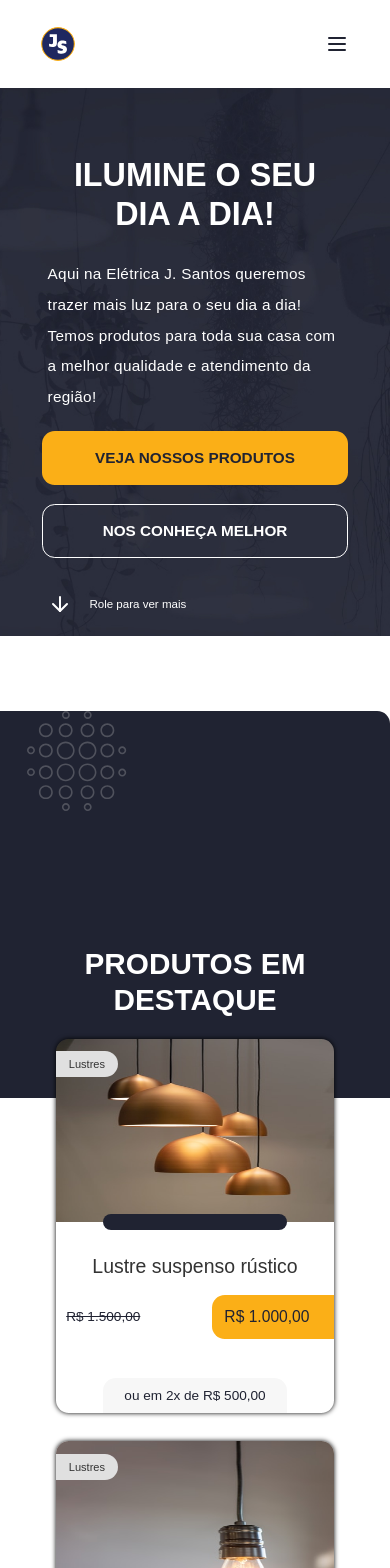
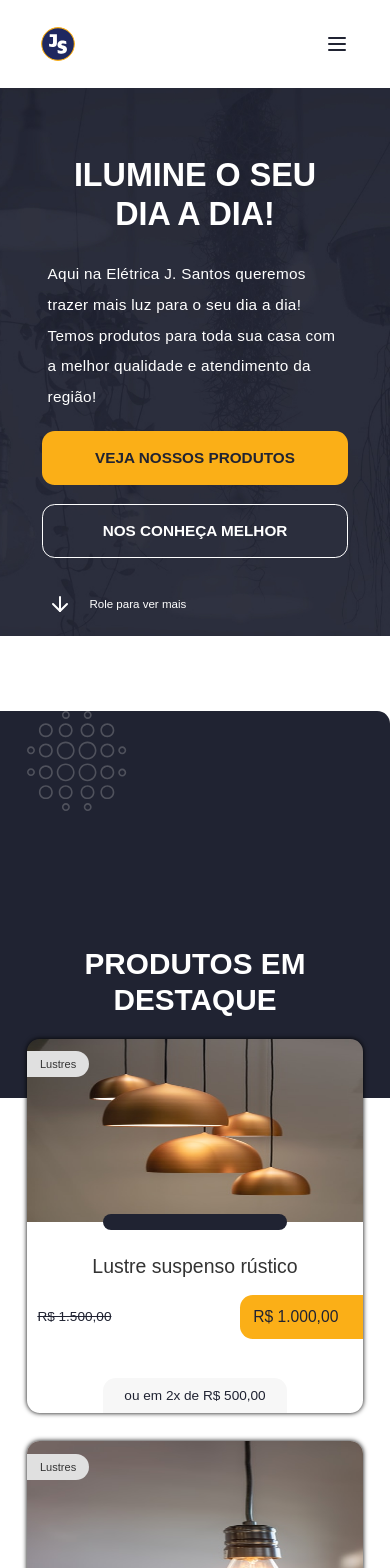
Before and after one commit to joaoSouza-js/Eletricas-J.Santos, a React (Vite) app: page / in a window 390 px wide. Shown: the top 1568 px of the page. Built offline with nearby package versions, Linux system fonts and the light colour scheme; a web font is replaced by a local one.

Commit message:
feat add resize

```diff
--- a/src/components/CategoryCard/styles.ts
+++ b/src/components/CategoryCard/styles.ts
@@ -9,7 +9,7 @@ export const CategoryCardContainer = styled('div', {
     gap: '1rem',
 
     '@media (max-width: 500px)': {
-        maxWidth: '20.4375rem',
+
         width: '100%',
     },
 
--- a/src/components/Footer/styles.ts
+++ b/src/components/Footer/styles.ts
@@ -23,7 +23,7 @@ export const HomeFooterHeader = styled('div', {
     display: 'flex',
     justifyContent: 'space-between',
 
-    '@media (max-width: 500px)': {
+    '@media(max-width: 500px)': {
         flexDirection: 'column',
         justifyContent: 'normal',
         alignItems: 'center',
@@ -54,7 +54,7 @@ export const HomeFooterHeader = styled('div', {
 
         },
 
-       '@media (max-width: 500px)': {
+       '@media(max-width: 500px)': {
             display: 'flex',
 
             justifyContent: 'center',
--- a/src/components/Header/index.tsx
+++ b/src/components/Header/index.tsx
@@ -12,19 +12,28 @@ export function Header(){
     const [windowWidth, setWindowWidth] = useState<number|null>(null)
 
     function handleWindowResized(){
-        setWindowWidth(window.innerWidth)
+        setWindowWidth(document.documentElement.clientWidth)
     }
 
     window.addEventListener('resize',handleWindowResized );
 
-    useEffect(() => handleWindowResized,[])
+    useEffect(() => {
+        handleWindowResized()
+    },[])
+
+    console.log(windowWidth)
 
 
 
     return (
         <>
             {
-                !!windowWidth && windowWidth >= 900 ? (
+                !!windowWidth && windowWidth <= 900 ? (
+                    <MobileHomeContainer>
+                        <img src={Logo} />
+                        <Navigation />
+                    </MobileHomeContainer>
+            ):(
                 <HeaderContainer>
                     <div>
                         <img
@@ -51,12 +60,6 @@ export function Header(){
                         </HeaderNavigator>
                 </HeaderContainer>
 
-            ):(
-                <MobileHomeContainer>
-                        <img src={Logo} />
-                        <Navigation />
-                    </MobileHomeContainer>
-
             )
             }
         </>
--- a/src/components/ProductCard/styles.ts
+++ b/src/components/ProductCard/styles.ts
@@ -12,9 +12,10 @@ export const ProductCardContainer = styled('div', {
         height: '13.5rem'
     },
 
-    '@media (max-width: 500px)': {
-        maxWidth: '20.4375rem',
+    '@media (max-width: 420px)': {
+
         width: '100%',
+        flexGrow: 1
     }
 
 })
```
